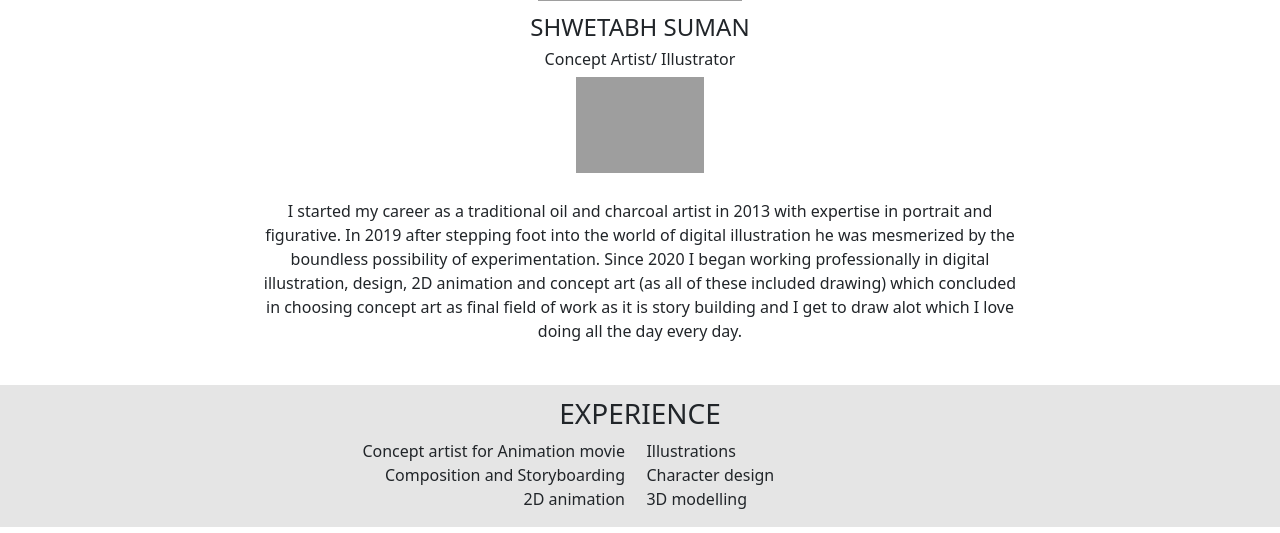
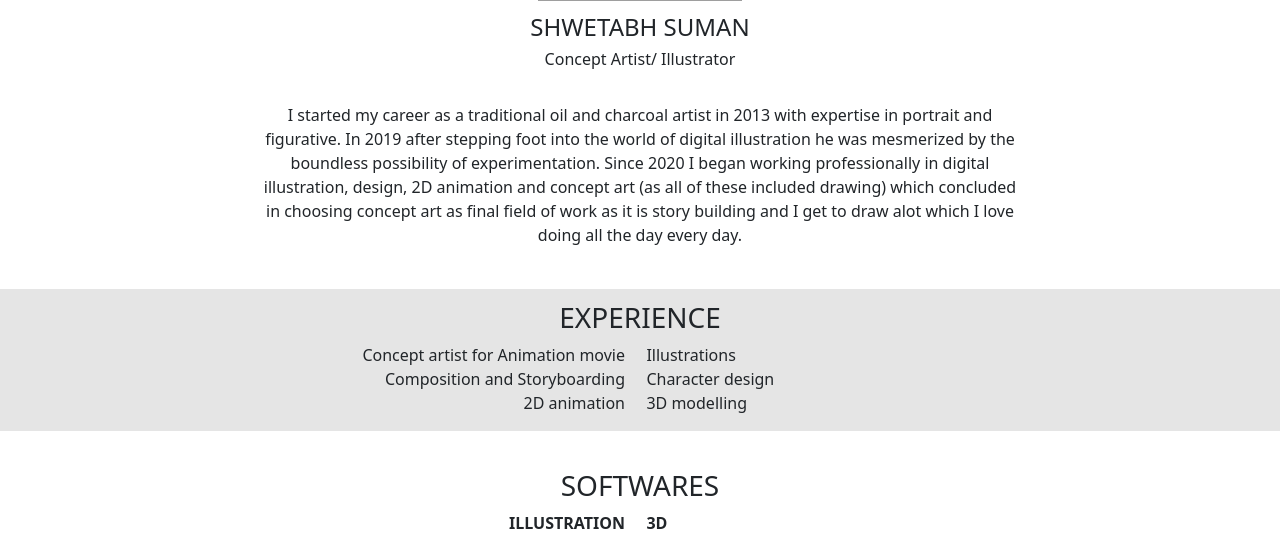
Before and after one commit to webwritart/shwetabhsuman, a Flask app: page /about/about in a window 1280 px wide. Shown: the part 1057-1590 px from the top of the page. Run offline with Flask 3, Linux system fonts and the light colour scheme; some libraries are stand-ins or nearby versions; grey boxes are pictures that could not be loaded.

Commit message:
hide illustration button about.html

```diff
--- a/routes/templates/about/about.html
+++ b/routes/templates/about/about.html
@@ -62,9 +62,9 @@ input[type=submit]:hover {
     <div>
         <h4 class="center-text" style="padding-top:1%;">SHWETABH SUMAN</h4>
         <h6 class="center-text">Concept Artist/ Illustrator</h6>
-        <div class="illustration-btn">
-            <a href="{{url_for('about.illustrations')}}"><img src="../static/images/web_design/illustration_btn.png"></a>
-        </div>
+<!--        <div class="illustration-btn">-->
+<!--            <a href="{{url_for('about.illustrations')}}"><img src="../static/images/web_design/illustration_btn.png"></a>-->
+<!--        </div>-->
         <p class="center-text" style="padding: 2% 20% 2% 20%;">I started my career as a traditional oil and charcoal artist in 2013 with expertise in portrait and figurative. In 2019 after stepping foot into the world of digital
             illustration he was mesmerized by the boundless possibility of experimentation. Since 2020 I began working professionally in digital illustration, design, 2D animation and concept art (as all of these included drawing) which concluded
             in choosing concept art as final field of work as it is story building and I get to draw alot which I love doing all the day every day.</p>
```
